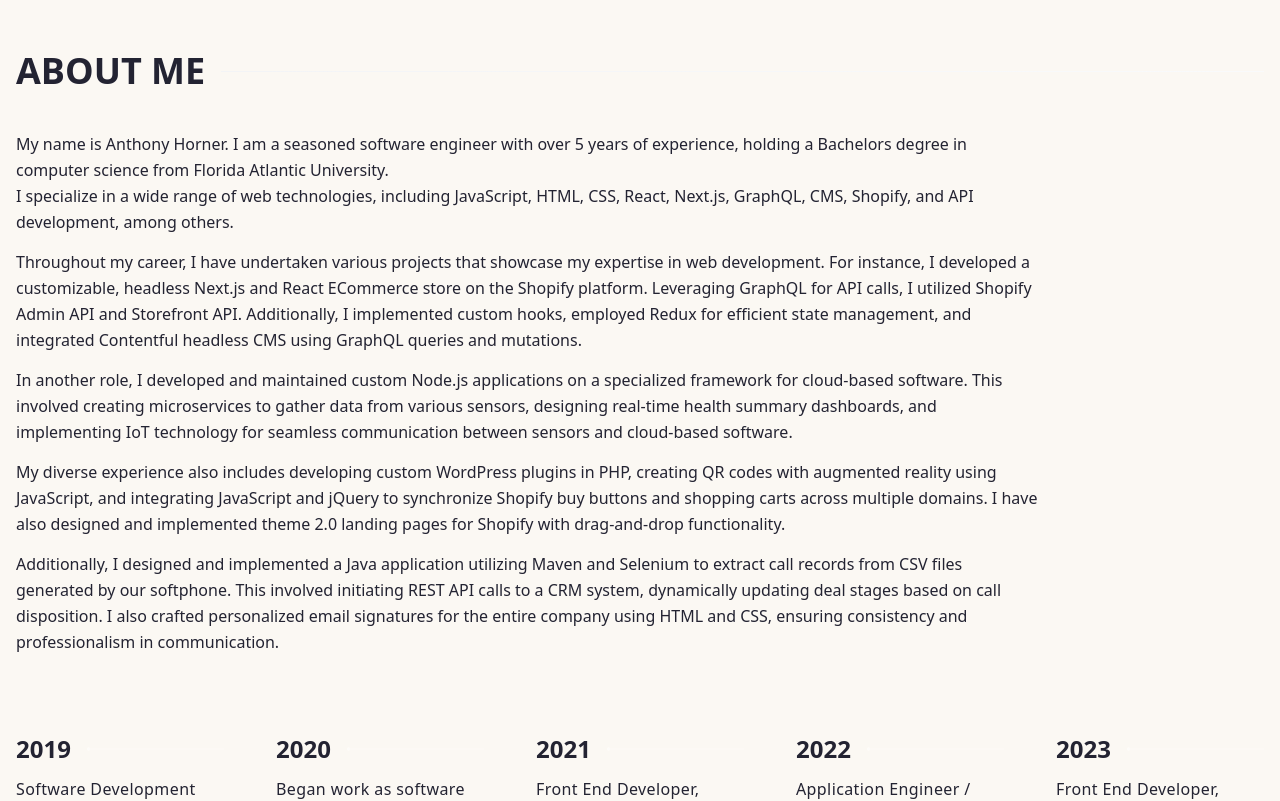
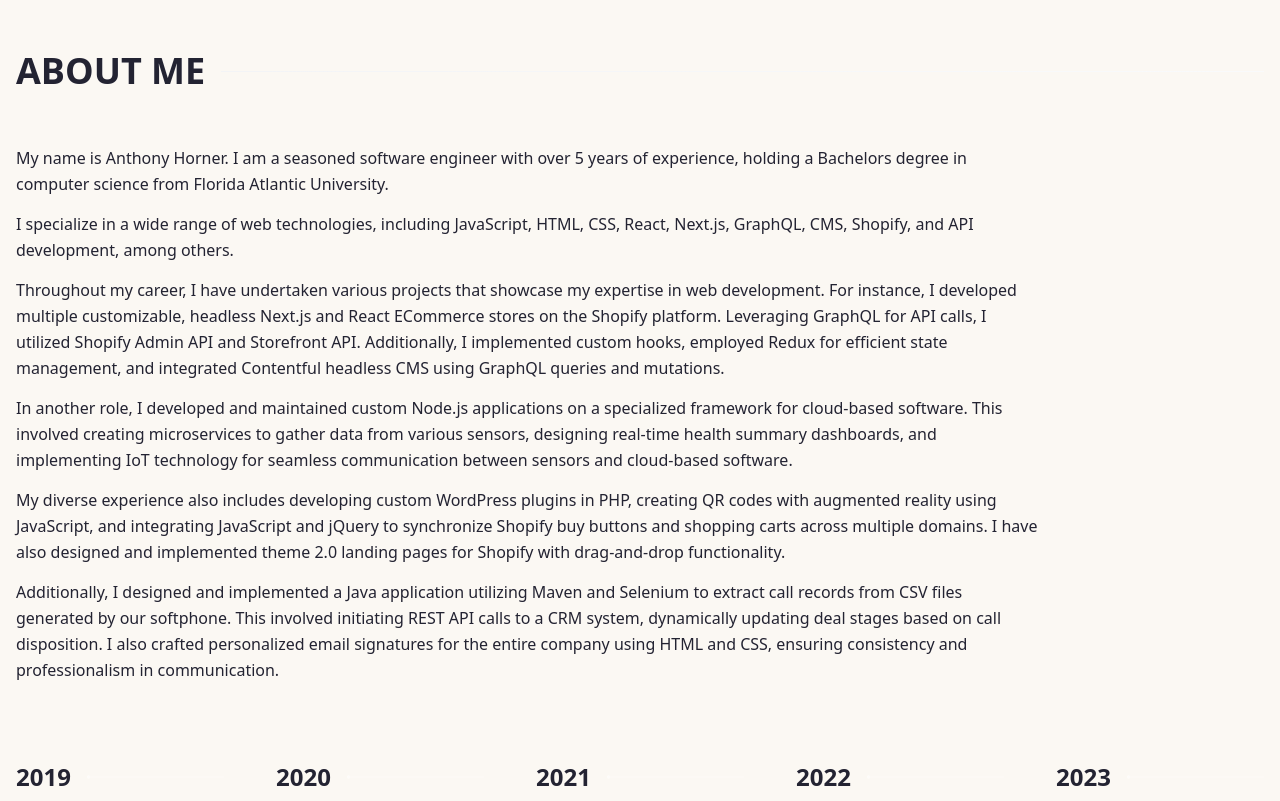
Before and after one commit to ahorner1117/ahorner1117.github.io, a Next.js app: page / in a window 1280 px wide. Shown: the part 720-1521 px from the top of the page. Built offline with nearby package versions, Linux system fonts and the light colour scheme.

Commit message:
Add heading divider to projects and websites section

```diff
--- a/app/sections/about/index.jsx
+++ b/app/sections/about/index.jsx
@@ -24,19 +24,19 @@
 							transition: "all 0.9s cubic-bezier(0.17, 0.55, 0.55, 1) 0.5s"
 						}}
 					>
-						<p>
+						<p className="my-3.5">
 							My name is Anthony Horner. I am a seasoned software engineer with over 5 years of
 							experience, holding a Bachelors degree in computer science from Florida Atlantic
 							University.
 						</p>
-						<p>
+						<p className="my-3.5">
 							I specialize in a wide range of web technologies, including JavaScript, HTML, CSS,
 							React, Next.js, GraphQL, CMS, Shopify, and API development, among others.
 						</p>
 						<p className="my-3.5">
 							Throughout my career, I have undertaken various projects that showcase my expertise in
-							web development. For instance, I developed a customizable, headless Next.js and React
-							ECommerce store on the Shopify platform. Leveraging GraphQL for API calls, I utilized
+							web development. For instance, I developed multiple customizable, headless Next.js and React
+							ECommerce stores on the Shopify platform. Leveraging GraphQL for API calls, I utilized
 							Shopify Admin API and Storefront API. Additionally, I implemented custom hooks,
 							employed Redux for efficient state management, and integrated Contentful headless CMS
 							using GraphQL queries and mutations.
--- a/app/sections/project/index.jsx
+++ b/app/sections/project/index.jsx
@@ -41,10 +41,8 @@
 							transition: "all 0.9s cubic-bezier(0.17, 0.55, 0.55, 1) 0.5s"
 						}}
 					>
-						<div className="max-w-7xl mx-auto px-4 sm:px-6 lg:px-8">
-							<h2 className="text-3xl font-extrabold tracking-tight text-center mb-10 mt-10">
-								Projects & Websites
-							</h2>
+						<div className="max-w-7xl mx-auto pt-10 px-4 sm:px-6 lg:px-8">
+							<HeadingDivider title="Projects & Websites"/>
 							<div className="mt-12 grid gap-8 grid-cols-1 sm:grid-cols-2 lg:grid-cols-3 xl:grid-cols-3">
 								{projects.map((project) => (
 									<ProjectCard key={project.title} project={project} />
```
